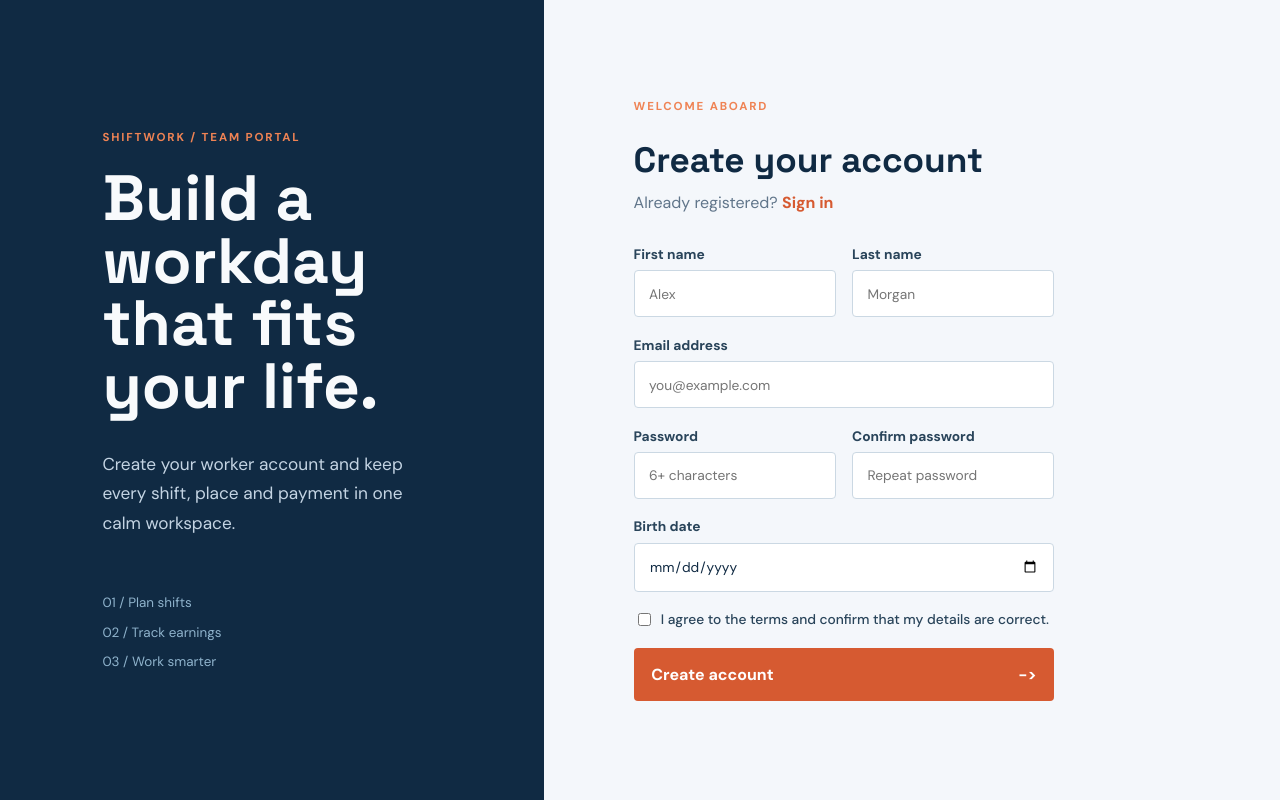
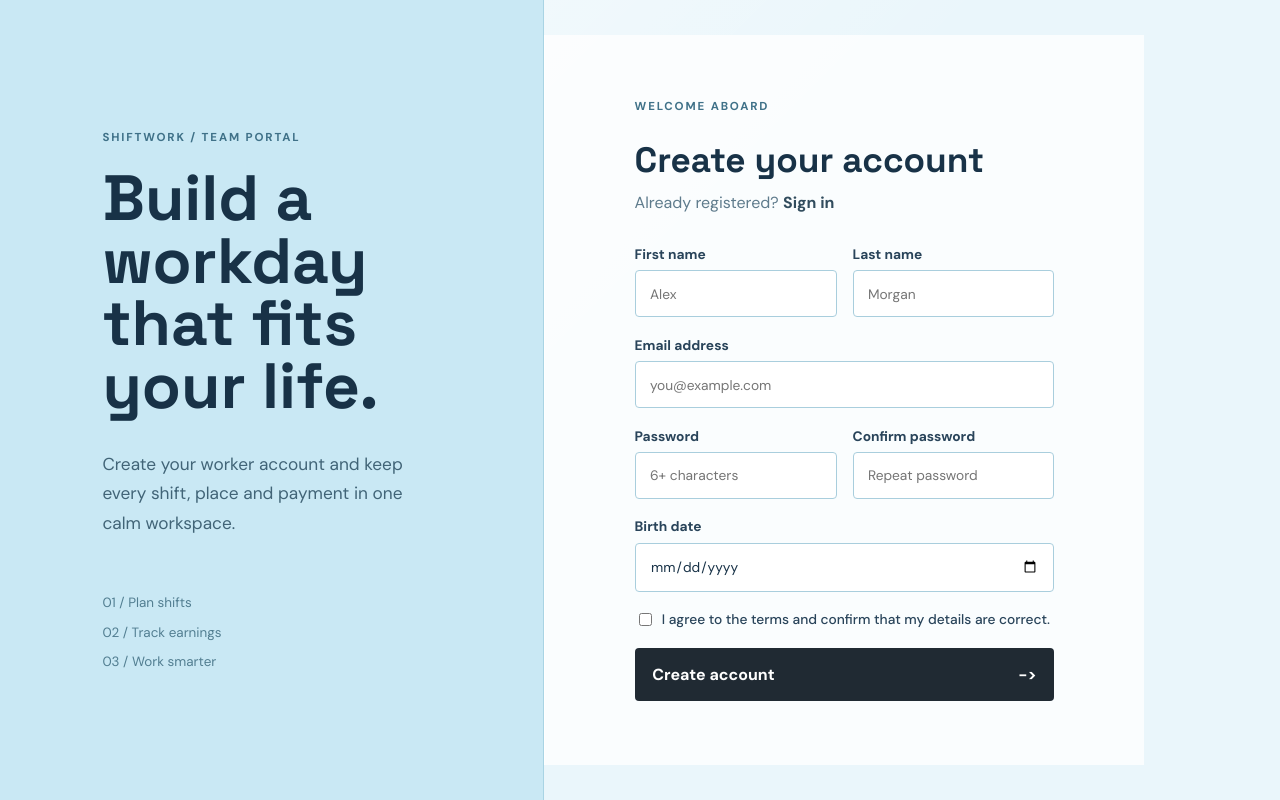
Before and after one commit to leonardopja/Angular-to-db, an Angular app in the folder client/: page / in a window 1280 px wide. Built offline with nearby package versions, Linux system fonts and the light colour scheme.

Commit message:
style: create ice blue graphite visual theme

```diff
--- a/client/src/app/app.component.scss
+++ b/client/src/app/app.component.scss
@@ -920,6 +920,55 @@ button:disabled {
     }
 }
 
+:host { color: #183247; }
+.page-shell, .dashboard-shell { background: #eaf6fb; }
+.page-shell { background-image: linear-gradient(135deg, rgba(255, 255, 255, .72), transparent 48%); }
+.intro-panel { background: #c9e8f4; color: #183247; border-right: 1px solid #a9d4e4; }
+.intro-panel .eyebrow, .dashboard-content .eyebrow, .form-panel .eyebrow { color: #3f7188; }
+.intro-copy { color: #416477; }
+.feature-list { color: #527e91; }
+.form-panel { background: rgba(255, 255, 255, .78); border-left: 1px solid rgba(255, 255, 255, .9); }
+h1, h2, .dashboard-heading h1, .worker-card h2 { color: #183247; }
+.form-heading p:last-child, .dashboard-heading p:last-child { color: #5e7b8c; }
+a, .mode-link, .clear-filter { color: #314c5d; }
+a:hover, .mode-link:hover, .clear-filter:hover { color: #111820; }
+input:not([type='checkbox']), .shift-form select, .shift-form textarea, .filter-bar select { border-color: #a9cedd; color: #183247; background: #fff; }
+input:focus, .shift-form select:focus, .shift-form textarea:focus { border-color: #527f94; box-shadow: 0 0 0 3px rgba(82, 127, 148, .16); }
+small { color: #a44646; }
+.terms input { accent-color: #253746; }
+button:not(.mode-link) { background: #202a33; color: #fff; }
+button:not(.mode-link):hover { background: #111820; }
+.secondary-action, .clear-filter { background: #e1edf2 !important; color: #253746 !important; }
+.secondary-action:hover, .clear-filter:hover { background: #cbdfe7 !important; color: #111820 !important; }
+.message.success { background: #e0f1e8; color: #226247; }
+.message.error { background: #f8e4e4; color: #9d3f3f; }
+.dashboard-shell .topbar { background: rgba(255, 255, 255, .94); border-bottom-color: #b9d8e3; }
+.brand { color: #183247; }
+.brand span { color: #183247; }
+.topbar nav button, .topbar nav a { color: #597383; }
+.topbar nav button.active, .topbar nav button:hover { color: #111820; border-bottom-color: #111820; }
+.admin-nav { border-left-color: #c6dfe8; }
+.logout-button { color: #253746; }
+.logout-button:hover { color: #111820; }
+.stat-card, .dashboard-section, .earnings-panel, .shift-table-wrap, .filter-bar, .shift-form { background: #fff; border-color: #c7e0e8; box-shadow: 0 12px 30px rgba(49, 93, 111, .08); }
+.stat-card.accent-card { background: #d5edf5; color: #183247; border-color: #b4dce8; }
+.stat-label, .stat-card small, .accent-card .stat-label, .accent-card small { color: #608293; }
+.shift-card { border-left-color: #5c8ca0; background: #fbfeff; }
+.date-badge, .worker-avatar { background: #e1f2f8; color: #315b70; }
+.shift-price, .total-cell, .table-summary strong { color: #326b56; }
+.bar-chart span { background: #6f9fb2; }
+.table-data { background: #fff; color: #29495a; }
+.table-data:hover { background: #f0f8fb; }
+.shift-tip, .admin-highlight { background: #b9ddea; color: #183247; }
+.shift-tip h2, .admin-highlight h2 { color: #183247; }
+.shift-tip > p:not(.eyebrow), .admin-highlight p:last-child { color: #426678; }
+.tip-line { border-top-color: #91c1d2; color: #31576a; }
+.tip-line span:first-child { color: #183247; }
+.progress-track { background: #d5e9ef; }
+.progress-track span { background: #202a33; }
+.danger-action { background: #f4dede !important; color: #963d3d !important; }
+.danger-action:hover { background: #eac8c8 !important; }
+
 .forgot-link {
     justify-content: flex-start;
     padding: 0;
--- a/client/src/styles.scss
+++ b/client/src/styles.scss
@@ -2,8 +2,8 @@
 
 :root {
     font-family: 'DM Sans', sans-serif;
-    color: #1e293b;
-    background: #f4f7fb;
+    color: #183247;
+    background: #eaf6fb;
 }
 
 * {
@@ -13,4 +13,5 @@
 body {
     margin: 0;
     min-width: 320px;
+    background: #eaf6fb;
 }
```
